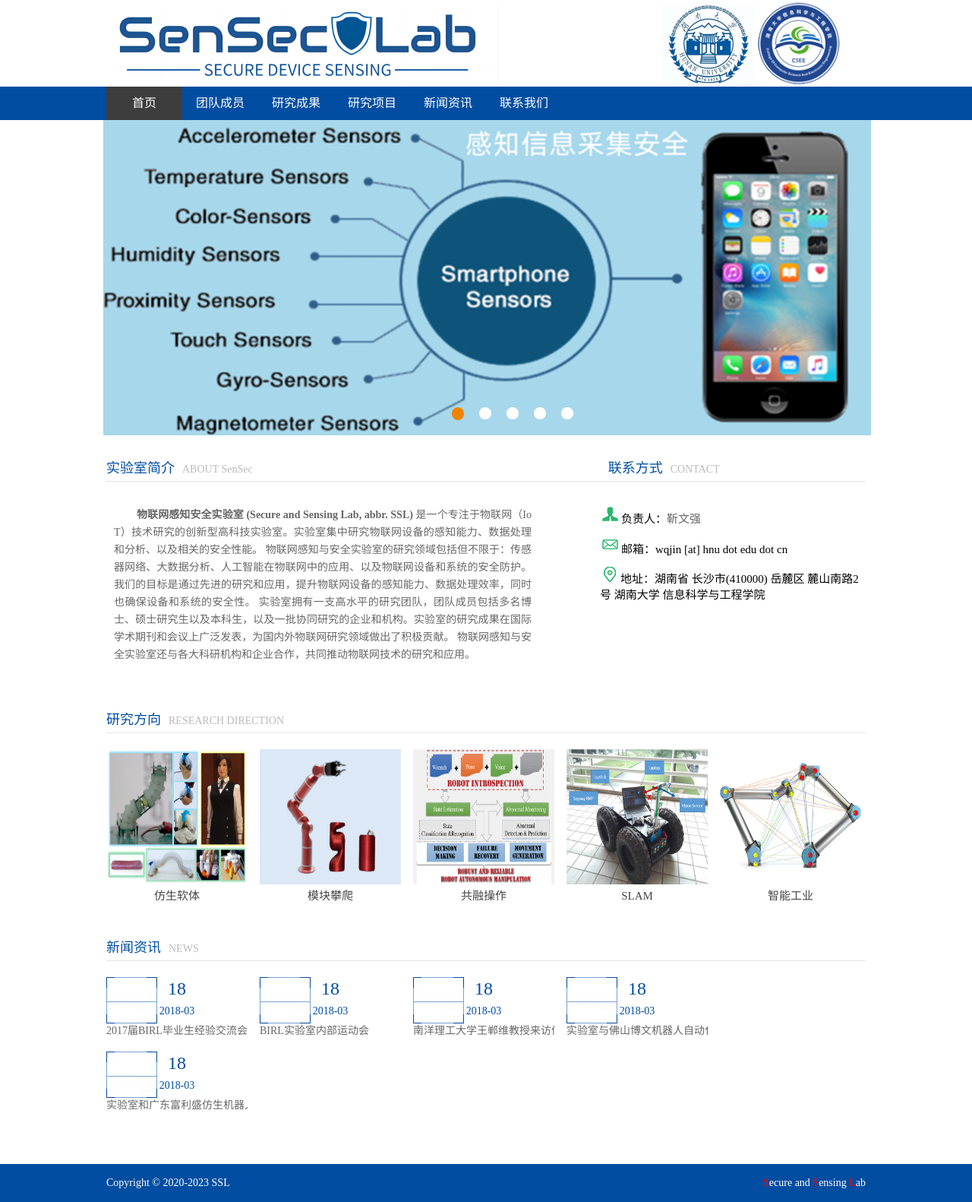
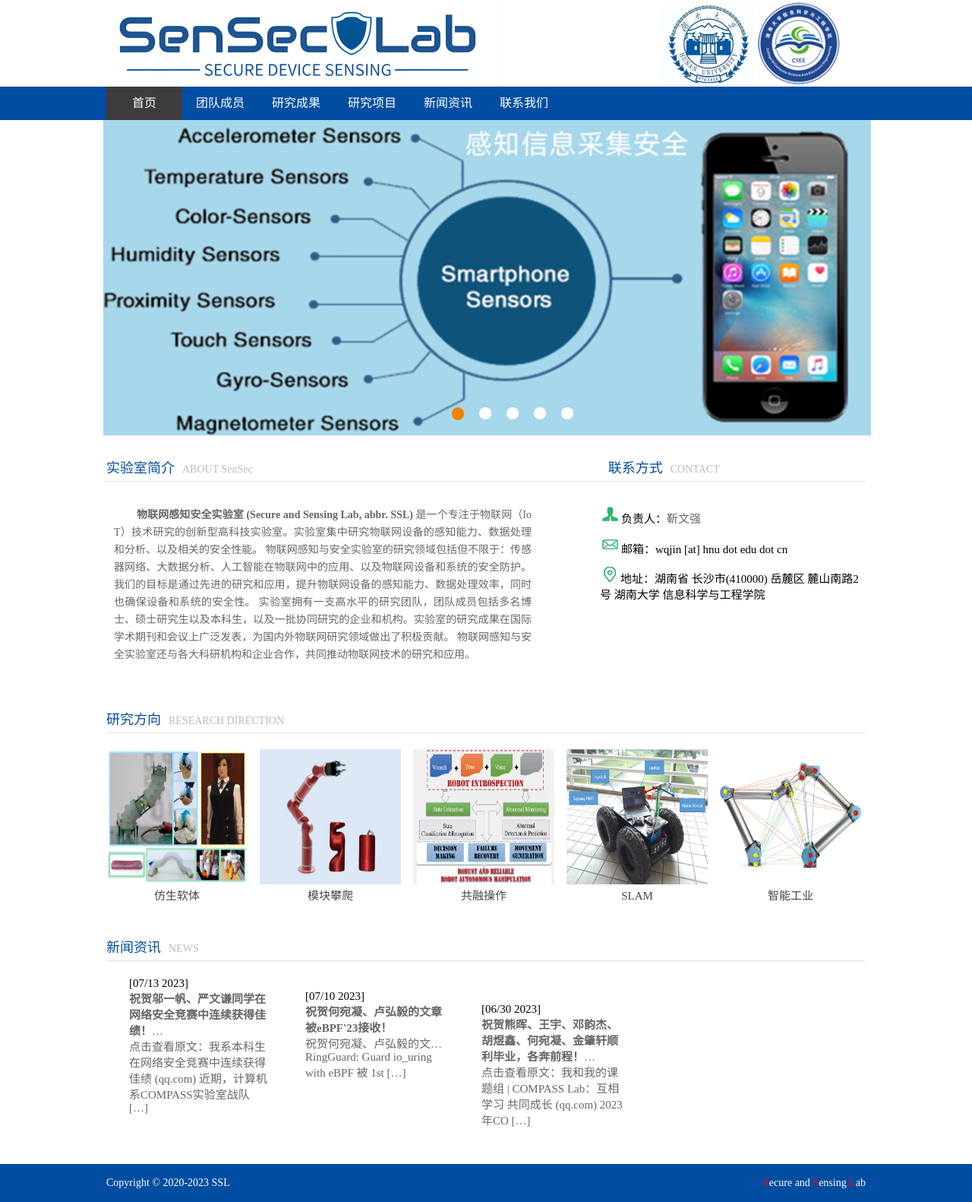
Before and after one commit to Wenqiangjin/wenqiangjin.github.io, a Jekyll site: the page built from index.html, in a window 1280 px wide. Shown: the whole page at 76% size. Built offline with Jekyll 4.4.1, drawn with Linux system fonts in a browser that asks for light colours.

Commit message:
index.html news

```diff
--- a/assets/style.css
+++ b/assets/style.css
@@ -126,18 +126,6 @@
 .main_app .app_bottom ul li a img{ display:block; width:186px; height:178px; overflow:hidden;text-align:center;}
 .main_app .app_bottom ul li a .pt{ height:30px; line-height:30px; text-align:center;color:#454545;}
 .main_app .app_bottom ul li a:hover .pt{color:#004da1;}
-
-
-.main_app .app_bottom .news_bottom{float:left; width:1000px;}
-.main_app .app_bottom .news_bottom li{height:82px;}
-.main_app .app_bottom .news_bottom li .date{float:left; margin-right:10px; width:67px; height:61px; background:url(../images/assets/0-035.jpg) no-repeat ;}
-.main_app .app_bottom .news_bottom li .date .day{ display:block;width:65px; height:31px; text-align:center; line-height:31px;font-size:24px; color:#004da1; }
-.main_app .app_bottom .news_bottom li .date .month{ display:block;width:65px; height:27px; text-align:center; line-height:27px; font-size:14px; color:#004da1;}
-.main_app .app_bottom .news_bottom li .text{ float:left;width:270px; height:61px; overflow:hidden;}
-.main_app .app_bottom .news_bottom li .text h3{height:20px; line-height:20px; font-size:14px; font-weight:normal; color:#666666;cursor:pointer;}
-.main_app .app_bottom .news_bottom li .text h3:hover{color:#024EA6;}
-.main_app .app_bottom .news_bottom li .text p{ line-height:22px; font-family:simsun; font-size:12px; font-weight:normal; color:#808080;}
-
 
 .main_about_us{width:1000px; height:331px; overflow:hidden;}
 .main_about_us .about_top{ padding-top: 28px; width:1000px; height:32px; border-bottom:1px solid #e4e4e4;}
--- a/index.html
+++ b/index.html
@@ -101,52 +101,27 @@
         <div class="app_top"><p>新闻资讯<span>NEWS</span></p></div>
       </div>
       <div class="app_bottom">
-        <div class="news_bottom">
-          <ul class="infoList" id="infoList">{% for post in site.categories["learning-exchange"] %}
-            <li class="li">
-              <div class="date">
-                <p class="day"><a href="{{ site.url }}{{ post.url }}" style="color:#004da1">{{ post.date | date:"%d" }}</a></p>
-                <span class="month"><a href="{{ site.url }}{{ post.url }}" style="color:#004da1">{{ post.date | date:"%Y-%m" }}</a></span>
-              </div>
-              <div class="text">
-                <h3 style="overflow: hidden;text-overflow: ellipsis;white-space: nowrap;"><a href="{{ site.url }}{{ post.url }}">{{ post.title }}</a></h3>
-                <p><a href="{{ site.url }}{{ post.url }}">{{ post.description }}</a></p>
-              </div>
-            </li>{% endfor %}{% for post in site.categories["entertainment"] %}
-            <li class="li">
-              <div class="date">
-                <p class="day"><a href="{{ site.url }}{{ post.url }}" style="color:#004da1">{{ post.date | date:"%d" }}</a></p>
-                <span class="month"><a href="{{ site.url }}{{ post.url }}" style="color:#004da1">{{ post.date | date:"%Y-%m" }}</a></span>
-              </div>
-              <div class="text">
-                <h3 style="overflow: hidden;text-overflow: ellipsis;white-space: nowrap;"><a href="{{ site.url }}{{ post.url }}">{{ post.title }}</a></h3>
-                <p><a href="{{ site.url }}{{ post.url }}">{{ post.description }}</a></p>
-              </div>
-            </li>{% endfor %}{% for post in site.categories["academic-exchange"] %}
-            <li class="li">
-              <div class="date">
-                <p class="day"><a href="{{ site.url }}{{ post.url }}" style="color:#004da1">{{ post.date | date:"%d" }}</a></p>
-                <span class="month"><a href="{{ site.url }}{{ post.url }}" style="color:#004da1">{{ post.date | date:"%Y-%m" }}</a></span>
-              </div>
-              <div class="text">
-                <h3 style="overflow: hidden;text-overflow: ellipsis;white-space: nowrap;"><a href="{{ site.url }}{{ post.url }}">{{ post.title }}</a></h3>
-                <p><a href="{{ site.url }}{{ post.url }}">{{ post.description }}</a></p>
-              </div>
-            </li>{% endfor %}{% for post in site.categories["project-cooperation"] %}
-            <li class="li">
-              <div class="date">
-                <p class="day"><a href="{{ site.url }}{{ post.url }}" style="color:#004da1">{{ post.date | date:"%d" }}</a></p>
-                <span class="month"><a href="{{ site.url }}{{ post.url }}" style="color:#004da1">{{ post.date | date:"%Y-%m" }}</a></span>
-              </div>
-              <div class="text">
-                <h3 style="overflow: hidden;text-overflow: ellipsis;white-space: nowrap;"><a href="{{ site.url }}{{ post.url }}">{{ post.title }}</a></h3>
-                <p><a href="{{ site.url }}{{ post.url }}">{{ post.description }}</a></p>
-              </div>
-            </li>{% endfor %}
+
+        <div class="bd">
+          <ul style="font-size:15px;">
+            <!--update-->
+            <li style=" list-style-type:disc; margin-left:2em; overflow: hidden; display: -webkit-box; -webkit-box-orient: vertical; -webkit-line-clamp: 4;"><span>[07/13 2023]<a href="https://faculty.sustech.edu.cn/?p=188023&amp;tagid=zhangfw&amp;cat=5&amp;iscss=1&amp;snapid=1&amp;lang=zh"><strong>祝贺邬一帆、严文谦同学在网络安全竞赛中连续获得佳绩！</strong>
+									<br>点击查看原文：我系本科生在网络安全竞赛中连续获得佳绩 (qq.com) 近期，计算机系COMPASS实验室战队 […]<br>
+								</a></span></li><br>
+            <li style=" list-style-type:disc; margin-left:2em; overflow: hidden; display: -webkit-box; -webkit-box-orient: vertical; -webkit-line-clamp: 4;"><span>[07/10 2023]<a href="https://faculty.sustech.edu.cn/?p=187282&amp;tagid=zhangfw&amp;cat=5&amp;iscss=1&amp;snapid=1&amp;lang=zh"><strong>祝贺何宛凝、卢弘毅的文章被eBPF'23接收！</strong>
+									<br>祝贺何宛凝、卢弘毅的文章 RingGuard: Guard io_uring with eBPF 被 1st  […]<br>
+								</a></span></li><br>
+            <li style=" list-style-type:disc; margin-left:2em; overflow: hidden; display: -webkit-box; -webkit-box-orient: vertical; -webkit-line-clamp: 4;"><span>[06/30 2023]<a href="https://faculty.sustech.edu.cn/?p=188007&amp;tagid=zhangfw&amp;cat=5&amp;iscss=1&amp;snapid=1&amp;lang=zh"><strong>祝贺熊晖、王宇、邓韵杰、胡煜鑫、何宛凝、金肇轩顺利毕业，各奔前程！</strong>
+									<br>点击查看原文：我和我的课题组 | COMPASS Lab：互相学习 共同成长 (qq.com) 2023年CO […]<br>
+								</a></span></li><br>
+            <!--updateend-->
           </ul>
         </div>
+
       </div>
     </div>
 
+    <div id="back_top" style="display: block; opacity: 1;"><div class="arrow"></div><div class="stick"></div></div>
+
   </div>
 </div>
```
